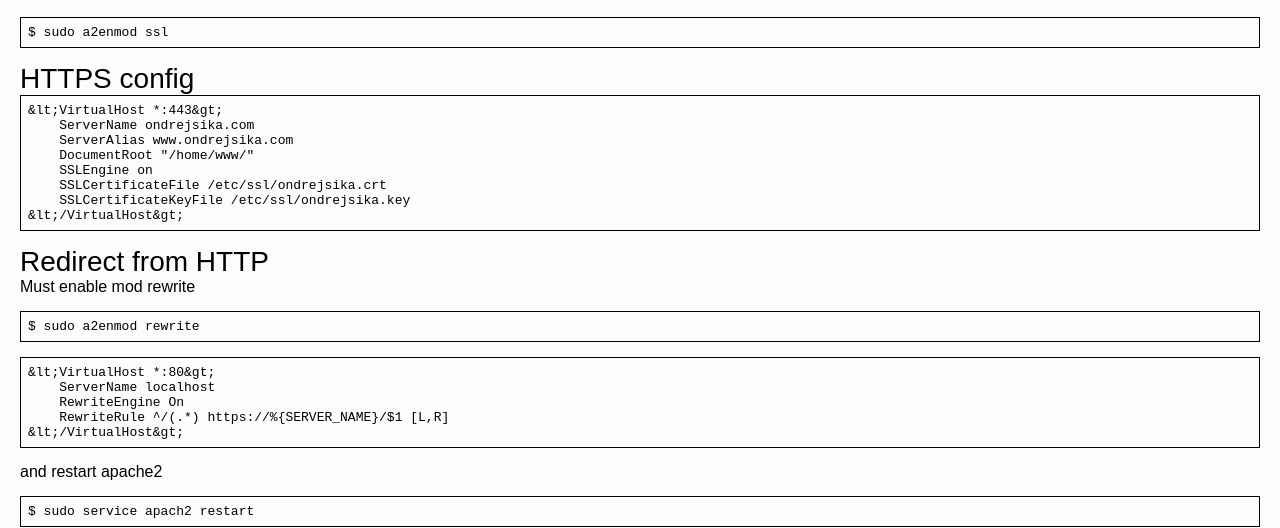
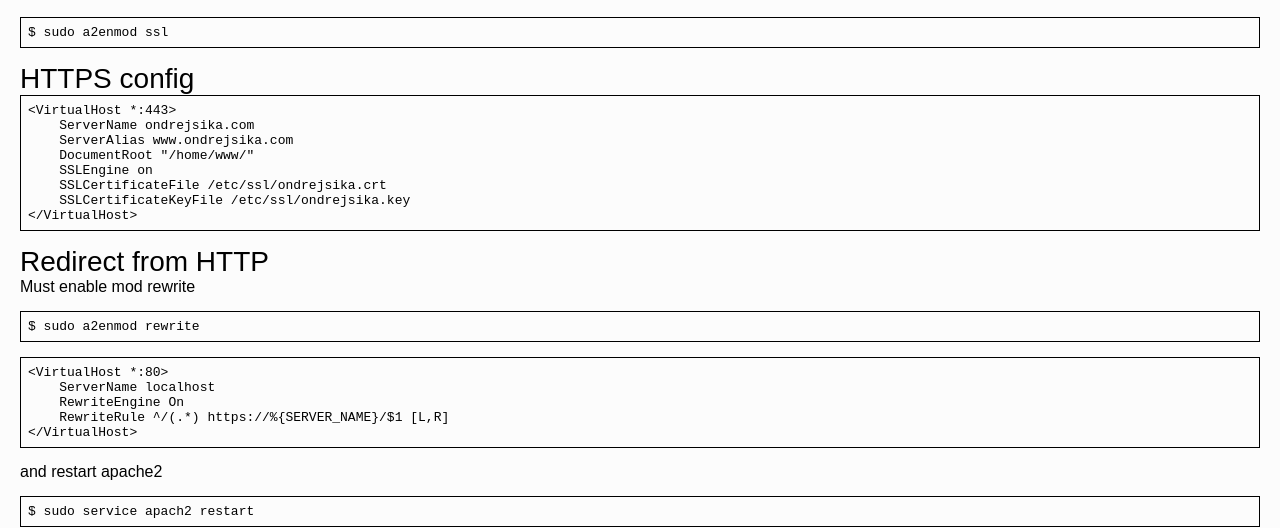
Before and after one commit to ondrejsika/ondrejsika.com, a Jekyll site: the page built from _posts/2013-05-18-https-on-nginx-or-apache.md, in a window 1280 px wide. Shown: the part 880-1408 px from the top of the page. Built offline with Jekyll 4.4.1, drawn with Linux system fonts in a browser that asks for light colours; Markdown is read by kramdown in place of the engine named in the settings; comment, search, counter and statistics services are not loaded.

Commit message:
fix `<`, `>`

````diff
--- a/_posts/2013-05-18-https-on-nginx-or-apache.md
+++ b/_posts/2013-05-18-https-on-nginx-or-apache.md
@@ -68,14 +68,14 @@
 ### HTTPS config
 
 ```
-&lt;VirtualHost *:443&gt;
+<VirtualHost *:443>
     ServerName ondrejsika.com
     ServerAlias www.ondrejsika.com
     DocumentRoot "/home/www/"
     SSLEngine on
     SSLCertificateFile /etc/ssl/ondrejsika.crt
     SSLCertificateKeyFile /etc/ssl/ondrejsika.key
-&lt;/VirtualHost&gt;
+</VirtualHost>
 ```
 
 
@@ -88,11 +88,11 @@
 ```
 
 ```
-&lt;VirtualHost *:80&gt;
+<VirtualHost *:80>
     ServerName localhost
     RewriteEngine On
     RewriteRule ^/(.*) https://%{SERVER_NAME}/$1 [L,R]
-&lt;/VirtualHost&gt;
+</VirtualHost>
 ```
 
 and restart apache2
````
